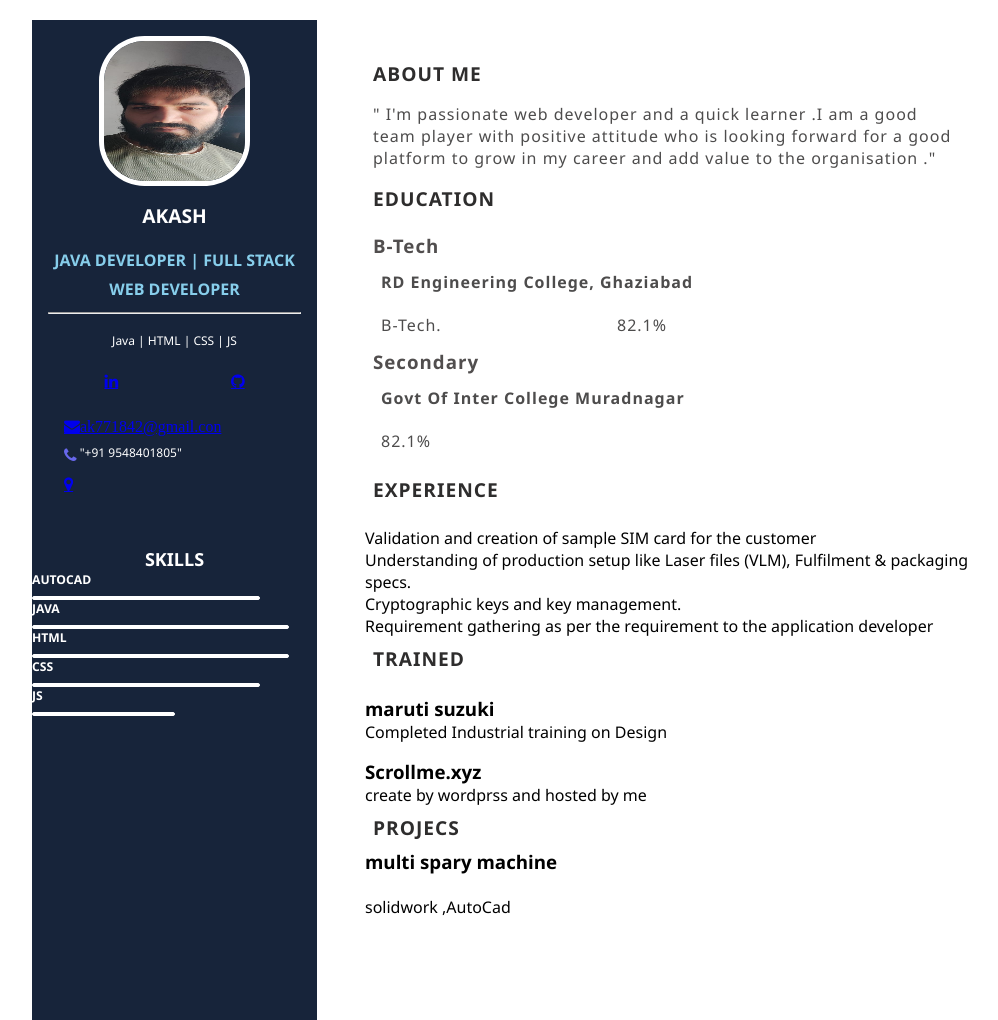
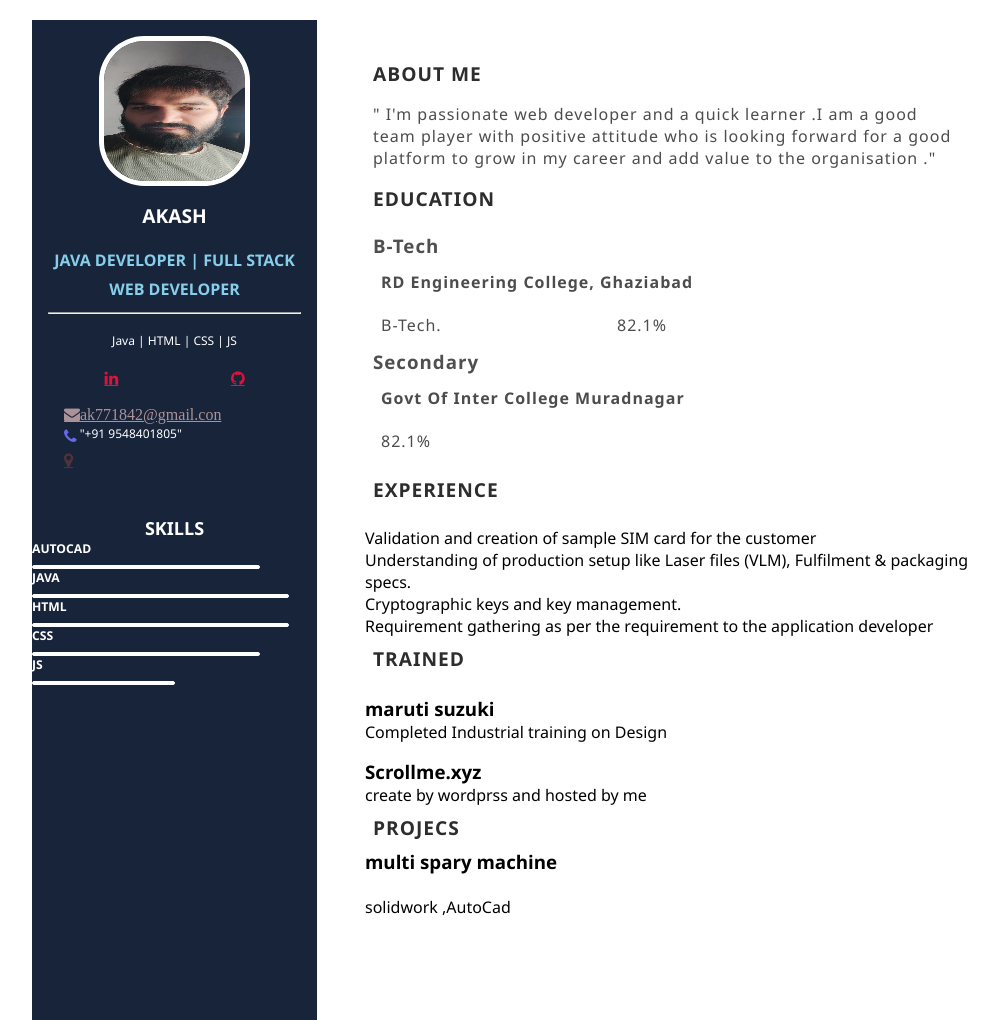
Before and after one commit to blackhammersudo/ResponsiveResl.github-io, a plain HTML site: page index.html in a window 1280 px wide. Shown: the whole page, without its empty margins (47-1045 px from the left). Drawn offline with Linux system fonts and the light colour scheme.

Commit message:
Update index.html

```diff
--- a/index.html
+++ b/index.html
@@ -38,26 +38,26 @@
                         <div class="social-media">
                           <li class="icon">
                             <center>
-                              <a href="https://www.linkedin.com/in/akash-1797051b0/" class="fa fa-linkedin" aria-hidden="true" style="line-height:1.8"></a>
+                              <a href="https://www.linkedin.com/in/akash-1797051b0/" class="fa fa-linkedin" style="color:crimson"; aria-hidden="true" style="line-height:1.8" ></a>
                             </center>
                           </li>
                           <li class="icon">
                              <center>
-                              <a href="https://github.com/blackhammersudo" class="fa fa-github" aria-hidden="true" style="line-height:1.8"></a>
+                              <a href="https://github.com/blackhammersudo" class="fa fa-github" style="color:crimson" aria-hidden="true" style="line-height:1.8"></a>
                              </center>
                           </li>
                         </div>
                           <div class="personal-details">
                           <ul>
                                <li class="icon">
-                                 <a href="archanagajul724@gmail.com" class="fa fa-envelope fa-lg" aria-hidden="true" style="line-height:1.8">ak771842@gmail.con</a>
+                                 <a href="archanagajul724@gmail.com" class="fa fa-envelope fa-lg" aria-hidden="true"  style="color:rgb(172, 146, 151)" style="line-height:1.8">ak771842@gmail.con</a>
                                </li>
                                <li class="icon">
                                   <i class="fa fa-phone fa-lg" aria-hidden="true" style="line-height:1.8"></i>
                                     "+91 9548401805"
                                 </li>
                                <li class="icon">
-                                 <a href="https://maps.app.goo.gl/RwcLNaZxUUr1pEti9" class="fa fa-map-marker fa-lg" aria-hidden="true" style="line-height:1.8"></a>
+                                 <a href="https://maps.app.goo.gl/RwcLNaZxUUr1pEti9" class="fa fa-map-marker fa-lg" aria-hidden="true" style="color:rgb(80, 51, 56)" style="line-height:1.8"></a>
                                 </li>
                             </ul>
                          </div>
```
